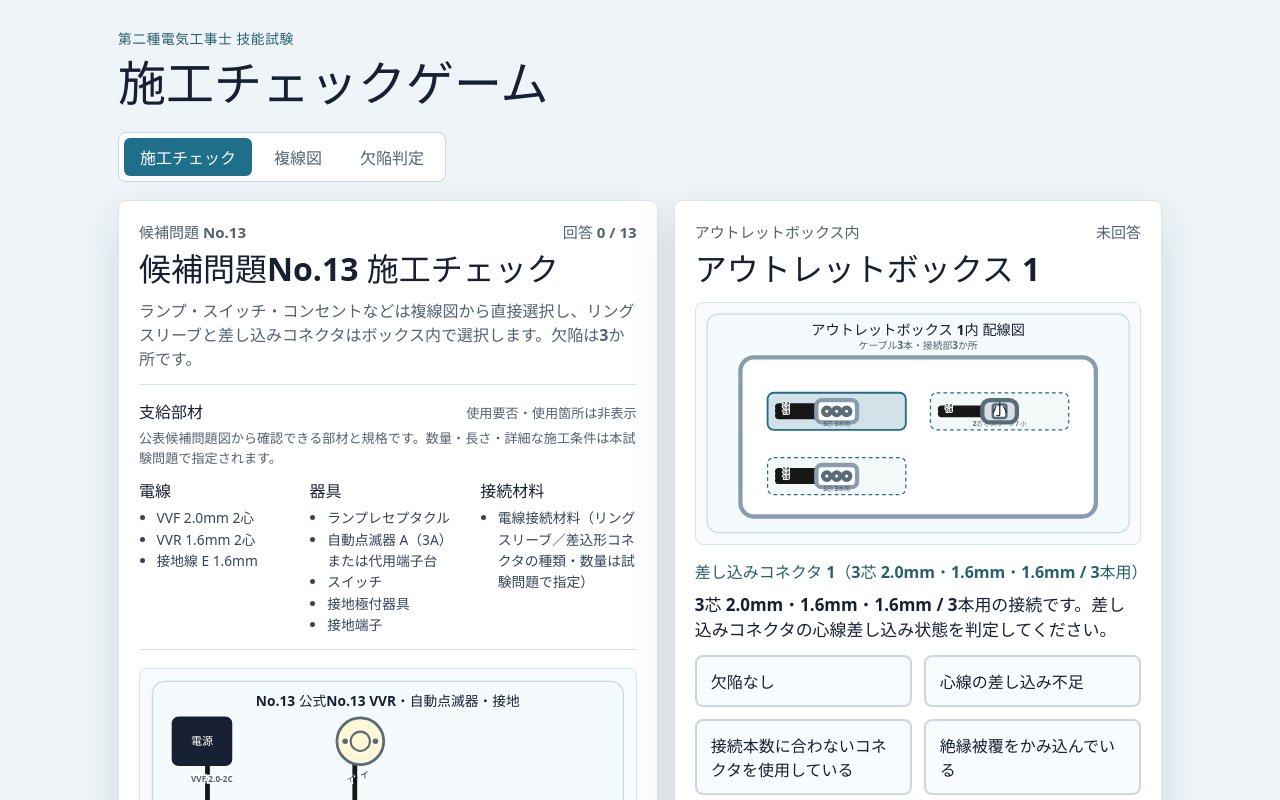
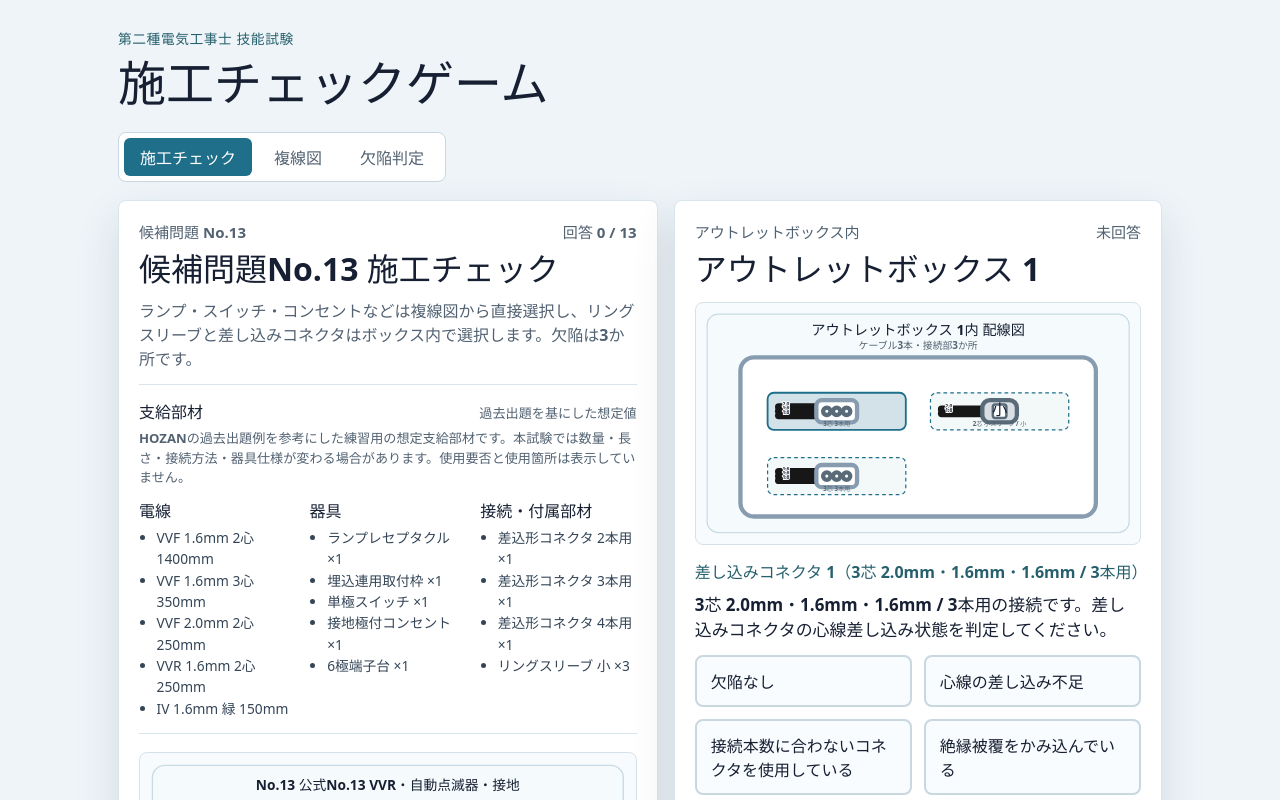
Before and after one commit to h7ga40/denko-defect-game, a React (Vite) app: page / in a window 1280 px wide. Shown: the top 800 px of the page. Built offline with nearby package versions, Linux system fonts and the light colour scheme.

Commit message:
Add estimated candidate supply quantities

```diff
--- a/src/components/CandidateMaterials.tsx
+++ b/src/components/CandidateMaterials.tsx
@@ -7,10 +7,10 @@ export function CandidateMaterials({ candidateNo }: { candidateNo: number }) {
     <section className="candidate-materials" aria-label={"候補問題No." + candidateNo + "の支給部材"}>
       <div className="candidate-materials-heading">
         <h3>支給部材</h3>
-        <span>使用要否・使用箇所は非表示</span>
+        <span>過去出題を基にした想定値</span>
       </div>
       <p className="candidate-materials-note">
-        公表候補問題図から確認できる部材と規格です。数量・長さ・詳細な施工条件は本試験問題で指定されます。
+        HOZANの過去出題例を参考にした練習用の想定支給部材です。本試験では数量・長さ・接続方法・器具仕様が変わる場合があります。使用要否と使用箇所は表示していません。
       </p>
       <div className="candidate-material-groups">
         {groups.map((group) => (
--- a/src/data/candidateMaterials.ts
+++ b/src/data/candidateMaterials.ts
@@ -3,73 +3,71 @@ export type CandidateMaterialGroup = {
   items: string[];
 };
 
-const commonConnectionMaterials = ["電線接続材料（リングスリーブ／差込形コネクタの種類・数量は試験問題で指定）"];
-
 export const candidateMaterials: Record<number, CandidateMaterialGroup[]> = {
   1: [
-    { category: "電線", items: ["EM-EEF 2.0mm 2心", "VVF 1.6mm（心数・長さは試験問題で指定）"] },
-    { category: "器具", items: ["ランプレセプタクル", "引掛シーリング", "スイッチ群（表示灯内蔵を含む）"] },
-    { category: "接続材料", items: commonConnectionMaterials },
+    { category: "電線", items: ["VVF 1.6mm 2心 900mm ×2", "VVF 1.6mm 3心 350mm", "EM-EEF 2.0mm 2心 250mm"] },
+    { category: "器具", items: ["ランプレセプタクル ×1", "角形引掛シーリング ×1", "埋込連用取付枠 ×1", "単極スイッチ ×2", "位置表示灯内蔵スイッチ ×1"] },
+    { category: "接続・付属部材", items: ["差込形コネクタ 2本用 ×2", "差込形コネクタ 3本用 ×1", "リングスリーブ 小 ×5"] },
   ],
   2: [
-    { category: "電線", items: ["VVF 2.0mm 2心", "VVF 1.6mm（心数・長さは試験問題で指定）"] },
-    { category: "器具", items: ["ランプレセプタクル", "確認表示灯（常時点灯）", "スイッチ", "施工省略用端子"] },
-    { category: "接続材料", items: commonConnectionMaterials },
+    { category: "電線", items: ["VVF 1.6mm 2心 1250mm", "VVF 1.6mm 3心 800mm", "VVF 2.0mm 2心 250mm"] },
+    { category: "器具", items: ["ランプレセプタクル ×1", "埋込連用取付枠 ×1", "単極スイッチ ×1", "埋込コンセント ×1", "パイロットランプ ×1", "ダブルコンセント ×1"] },
+    { category: "接続・付属部材", items: ["差込形コネクタ 3本用 ×2", "差込形コネクタ 4本用 ×1", "リングスリーブ 小 ×3"] },
   ],
   3: [
-    { category: "電線", items: ["VVF 2.0mm 2心", "VVF 1.6mm", "接地線 E 1.6mm"] },
-    { category: "器具", items: ["タイムスイッチまたは代用端子台", "ランプレセプタクル", "引掛シーリング", "スイッチ", "接地極付器具", "接地端子"] },
-    { category: "接続材料", items: commonConnectionMaterials },
+    { category: "電線", items: ["VVF 1.6mm 2心 1650mm", "VVF 1.6mm 3心 350mm", "VVF 2.0mm 2心 250mm", "IV 1.6mm 緑 150mm"] },
+    { category: "器具", items: ["ランプレセプタクル ×1", "角形引掛シーリング ×1", "埋込連用取付枠 ×1", "単極スイッチ ×1", "接地極付コンセント ×1", "6極端子台 ×1"] },
+    { category: "接続・付属部材", items: ["差込形コネクタ 2本用 ×1", "差込形コネクタ 3本用 ×1", "差込形コネクタ 4本用 ×1", "リングスリーブ 小 ×3"] },
   ],
   4: [
-    { category: "電線", items: ["VVF 2.0mm 2心", "VVF 2.0mm 3心", "接地線 E 1.6mm"] },
-    { category: "器具", items: ["配線用遮断器 B", "漏電遮断器 BE", "電源表示灯", "三相200V電動機用端子または代用端子台", "引掛シーリング", "スイッチ", "接地端子"] },
-    { category: "接続材料", items: commonConnectionMaterials },
+    { category: "電線", items: ["VVF 1.6mm 2心 850mm", "VVF 1.6mm 3心 500mm", "VVF 2.0mm 2心 450mm", "VVF 2.0mm 3心 550mm"] },
+    { category: "器具", items: ["ランプレセプタクル ×1", "角形引掛シーリング ×1", "埋込連用取付枠 ×1", "単極スイッチ ×1", "埋込コンセント ×1", "6極端子台 ×1"] },
+    { category: "接続・付属部材", items: ["差込形コネクタ 2本用 ×1", "差込形コネクタ 3本用 ×2", "リングスリーブ 小 ×3"] },
   ],
   5: [
-    { category: "電線", items: ["VVF 2.0mm 2心", "VVF 2.0mm 3心", "接地線 E 1.6mm"] },
-    { category: "器具", items: ["配線用遮断器 B", "漏電遮断器 BE", "20A 250V 接地極付コンセント", "ランプレセプタクル", "引掛シーリング", "スイッチ", "接地端子"] },
-    { category: "接続材料", items: commonConnectionMaterials },
+    { category: "電線", items: ["VVF 1.6mm 2心 1650mm", "VVF 2.0mm 2心 350mm", "VVF 2.0mm 3心（赤・黒・緑）350mm"] },
+    { category: "器具", items: ["ランプレセプタクル ×1", "埋込連用取付枠 ×1", "単極スイッチ ×2", "埋込コンセント ×1", "6極端子台 ×1", "接地極付コンセント 20A 250V ×1"] },
+    { category: "接続・付属部材", items: ["差込形コネクタ 4本用 ×1", "リングスリーブ 小 ×3"] },
   ],
   6: [
-    { category: "電線", items: ["VVF 2.0mm 2心", "VVF 1.6mm（心数・長さは試験問題で指定）"] },
-    { category: "器具", items: ["引掛シーリング", "露出形コンセント", "3路スイッチ"] },
-    { category: "接続材料", items: commonConnectionMaterials },
+    { category: "電線", items: ["VVF 1.6mm 2心 850mm", "VVF 1.6mm 3心 1050mm", "VVF 2.0mm 2心 250mm"] },
+    { category: "器具", items: ["角形引掛シーリング ×1", "埋込連用取付枠 ×2", "露出形コンセント ×1", "3路スイッチ ×2"] },
+    { category: "接続・付属部材", items: ["差込形コネクタ 2本用 ×2", "差込形コネクタ 3本用 ×2", "リングスリーブ 小 ×4"] },
   ],
   7: [
-    { category: "電線", items: ["VVF 2.0mm 2心", "VVF 1.6mm（心数・長さは試験問題で指定）"] },
-    { category: "器具", items: ["ランプレセプタクル", "3路スイッチ", "4路スイッチ", "ジョイントボックス"] },
-    { category: "接続材料", items: commonConnectionMaterials },
+    { category: "電線", items: ["VVF 1.6mm 2心 1400mm", "VVF 1.6mm 3心 1150mm", "VVF 2.0mm 2心 250mm"] },
+    { category: "器具", items: ["アウトレットボックス ×1", "埋込連用取付枠 ×1", "ランプレセプタクル ×1", "3路スイッチ ×2", "4路スイッチ ×1"] },
+    { category: "接続・付属部材", items: ["ゴムブッシング 19mm用 ×3", "ゴムブッシング 25mm用 ×2", "差込形コネクタ 2本用 ×4", "差込形コネクタ 3本用 ×2", "リングスリーブ 小 ×4"] },
   ],
   8: [
-    { category: "電線", items: ["VVR 2.0mm 2心", "VVF 1.6mm（心数・長さは試験問題で指定）"] },
-    { category: "器具", items: ["配線用遮断器 B", "端子台 T", "3路スイッチ", "ランプレセプタクル", "引掛シーリング", "接続箱"] },
-    { category: "接続材料", items: commonConnectionMaterials },
+    { category: "電線", items: ["VVF 1.6mm 2心 1100mm ×2", "VVR 2.0mm 2心 300mm"] },
+    { category: "器具", items: ["アウトレットボックス ×1", "ランプレセプタクル ×1", "丸形引掛シーリング ×1", "6極端子台 ×1"] },
+    { category: "接続・付属部材", items: ["ゴムブッシング 19mm用 ×2", "ゴムブッシング 25mm用 ×3", "差込形コネクタ 4本用 ×2", "リングスリーブ 小 ×3"] },
   ],
   9: [
-    { category: "電線", items: ["VVF 2.0mm 2心", "VVF 1.6mm", "接地線 E 1.6mm"] },
-    { category: "器具", items: ["ランプレセプタクル", "引掛シーリング", "接地極付接地端子付コンセント EET", "スイッチ", "接地端子"] },
-    { category: "接続材料", items: commonConnectionMaterials },
+    { category: "電線", items: ["VVF 1.6mm 2心 1250mm", "VVF 1.6mm 3心 350mm", "VVF 2.0mm 2心 600mm", "IV 1.6mm 緑 150mm"] },
+    { category: "器具", items: ["ランプレセプタクル ×1", "丸形引掛シーリング ×1", "埋込連用取付枠 ×1", "単極スイッチ ×1", "接地極・接地端子付コンセント ×1"] },
+    { category: "接続・付属部材", items: ["差込形コネクタ 2本用 ×2", "差込形コネクタ 3本用 ×1", "リングスリーブ 小 ×1", "リングスリーブ 中 ×2"] },
   ],
   10: [
-    { category: "電線", items: ["VVF 2.0mm 2心", "VVF 1.6mm（心数・長さは試験問題で指定）"] },
-    { category: "器具", items: ["配線用遮断器 B", "引掛シーリング", "ランプレセプタクル", "確認表示灯（同時点滅）", "スイッチ"] },
-    { category: "接続材料", items: commonConnectionMaterials },
+    { category: "電線", items: ["VVF 1.6mm 2心 650mm", "VVF 1.6mm 3心 450mm", "VVF 2.0mm 2心 300mm"] },
+    { category: "器具", items: ["ランプレセプタクル ×1", "角形引掛シーリング ×1", "埋込連用取付枠 ×1", "単極スイッチ ×1", "埋込コンセント ×1", "パイロットランプ ×1", "配線用遮断器 ×1"] },
+    { category: "接続・付属部材", items: ["差込形コネクタ 3本用 ×1", "リングスリーブ 小 ×1", "リングスリーブ 中 ×1"] },
   ],
   11: [
-    { category: "電線・管", items: ["VVF 2.0mm 2心", "IV 1.6mm", "金属管 E19"] },
-    { category: "器具・付属品", items: ["ランプレセプタクル", "引掛シーリング", "スイッチ", "金属製ボックス", "金属管用付属品", "接地端子"] },
-    { category: "接続材料", items: commonConnectionMaterials },
+    { category: "電線・管", items: ["VVF 1.6mm 2心 1200mm", "VVF 2.0mm 2心 250mm", "IV 1.6mm 黒 550mm", "IV 1.6mm 白 450mm", "IV 1.6mm 赤 450mm", "ねじなし電線管 E19 ×1"] },
+    { category: "器具", items: ["アウトレットボックス ×1", "ランプレセプタクル ×1", "角形引掛シーリング ×1", "埋込連用取付枠 ×1", "単極スイッチ ×2", "埋込コンセント ×1"] },
+    { category: "接続・付属部材", items: ["E19用ボックスコネクタ ×1", "絶縁ブッシング ×1", "ゴムブッシング 19mm用 ×2", "ゴムブッシング 25mm用 ×2", "差込形コネクタ 2本用 ×2", "リングスリーブ 小 ×1", "リングスリーブ 中 ×1"] },
   ],
   12: [
-    { category: "電線・管", items: ["VVF 2.0mm 2心", "IV 1.6mm", "合成樹脂製可とう電線管 PF16"] },
-    { category: "器具・付属品", items: ["ランプレセプタクル", "引掛シーリング", "スイッチ", "ボックス", "PF管用付属品"] },
-    { category: "接続材料", items: commonConnectionMaterials },
+    { category: "電線・管", items: ["VVF 1.6mm 2心 1000mm", "VVF 1.6mm 3心 350mm", "VVF 2.0mm 2心 250mm", "IV 1.6mm 黒 500mm", "IV 1.6mm 白 400mm", "IV 1.6mm 赤 400mm", "合成樹脂製可とう電線管 PF16 ×1"] },
+    { category: "器具", items: ["アウトレットボックス ×1", "ランプレセプタクル ×1", "角形引掛シーリング ×1", "埋込連用取付枠 ×1", "単極スイッチ ×2", "埋込コンセント ×1"] },
+    { category: "接続・付属部材", items: ["PF管用ボックスコネクタ ×1", "ゴムブッシング 19mm用 ×3", "差込形コネクタ 2本用 ×2", "差込形コネクタ 3本用 ×1", "リングスリーブ 小 ×4"] },
   ],
   13: [
-    { category: "電線", items: ["VVF 2.0mm 2心", "VVR 1.6mm 2心", "接地線 E 1.6mm"] },
-    { category: "器具", items: ["ランプレセプタクル", "自動点滅器 A（3A）または代用端子台", "スイッチ", "接地極付器具", "接地端子"] },
-    { category: "接続材料", items: commonConnectionMaterials },
+    { category: "電線", items: ["VVF 1.6mm 2心 1400mm", "VVF 1.6mm 3心 350mm", "VVF 2.0mm 2心 250mm", "VVR 1.6mm 2心 250mm", "IV 1.6mm 緑 150mm"] },
+    { category: "器具", items: ["ランプレセプタクル ×1", "埋込連用取付枠 ×1", "単極スイッチ ×1", "接地極付コンセント ×1", "6極端子台 ×1"] },
+    { category: "接続・付属部材", items: ["差込形コネクタ 2本用 ×1", "差込形コネクタ 3本用 ×1", "差込形コネクタ 4本用 ×1", "リングスリーブ 小 ×3"] },
   ],
 };
 
```
Also changed, not shown: 3 other files (tests, documents, lock files or other folders).
